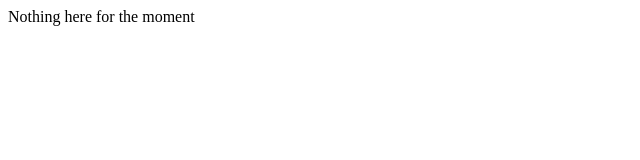
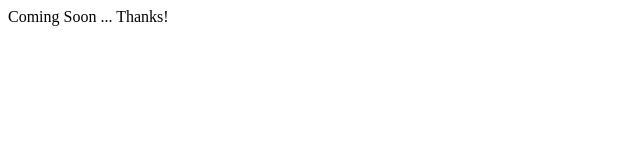
Before and after one commit to rowit/AMCompanion.Website, a plain HTML site: page index.html in a window 1280 px wide. Shown: the full height of the page, 0-640 px from the left. Drawn offline with Linux system fonts and the light colour scheme.

Commit message:
Update index.html

```diff
--- a/index.html
+++ b/index.html
@@ -1 +1 @@
-<p>Nothing here for the moment</p>
+<p>Coming Soon ... Thanks!</p>
```
